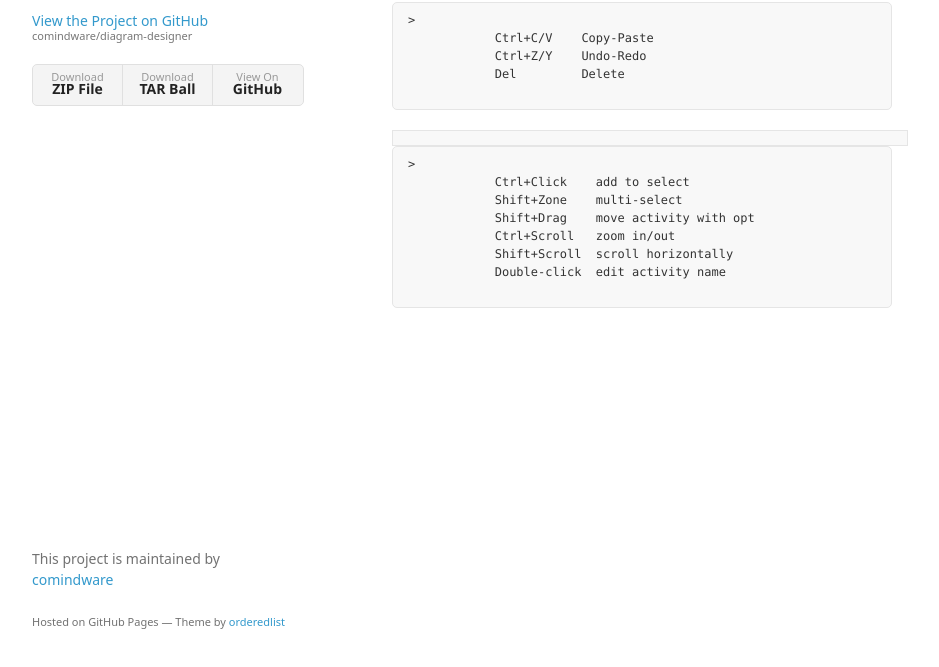
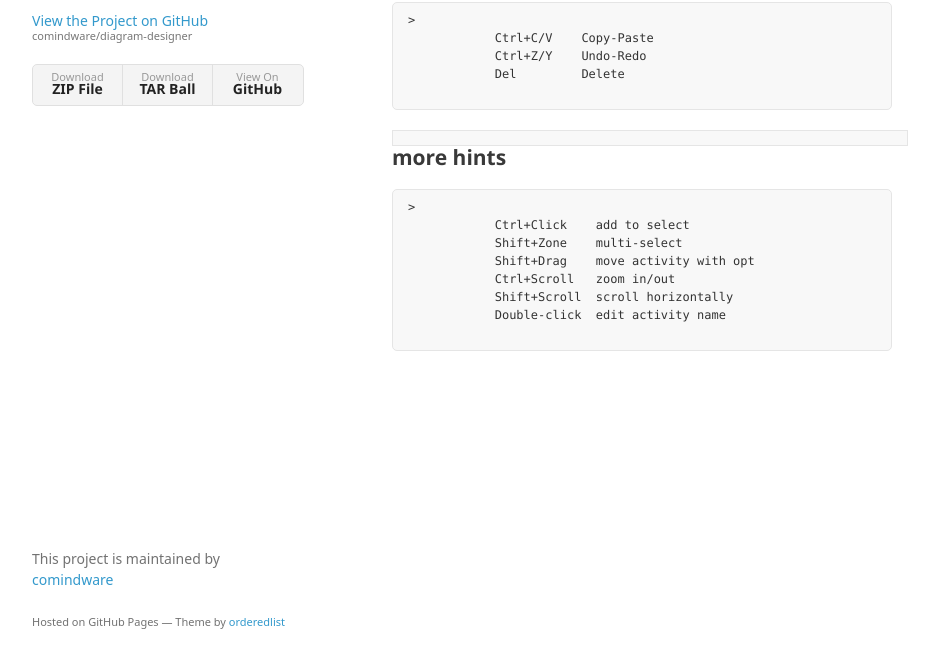
Before and after one commit to comindware/diagram-designer, a website: page demo.html in a window 1280 px wide. Shown: the part 99-766 px from the top of the page, without its empty margins (178-1117 px from the left). Drawn offline with Linux system fonts and the light colour scheme; a web font is replaced by a local one.

Commit message:
hints layout

```diff
--- a/demo.html
+++ b/demo.html
@@ -98,6 +98,7 @@
 
         </div>
 
+        <h2><a id="hints" class="anchor" href="#hints" aria-hidden="true"><span class="octicon octicon-link"></span></a>more hints</h2>
         <pre><code>>
             Ctrl+Click    add to select
             Shift+Zone    multi-select
```
